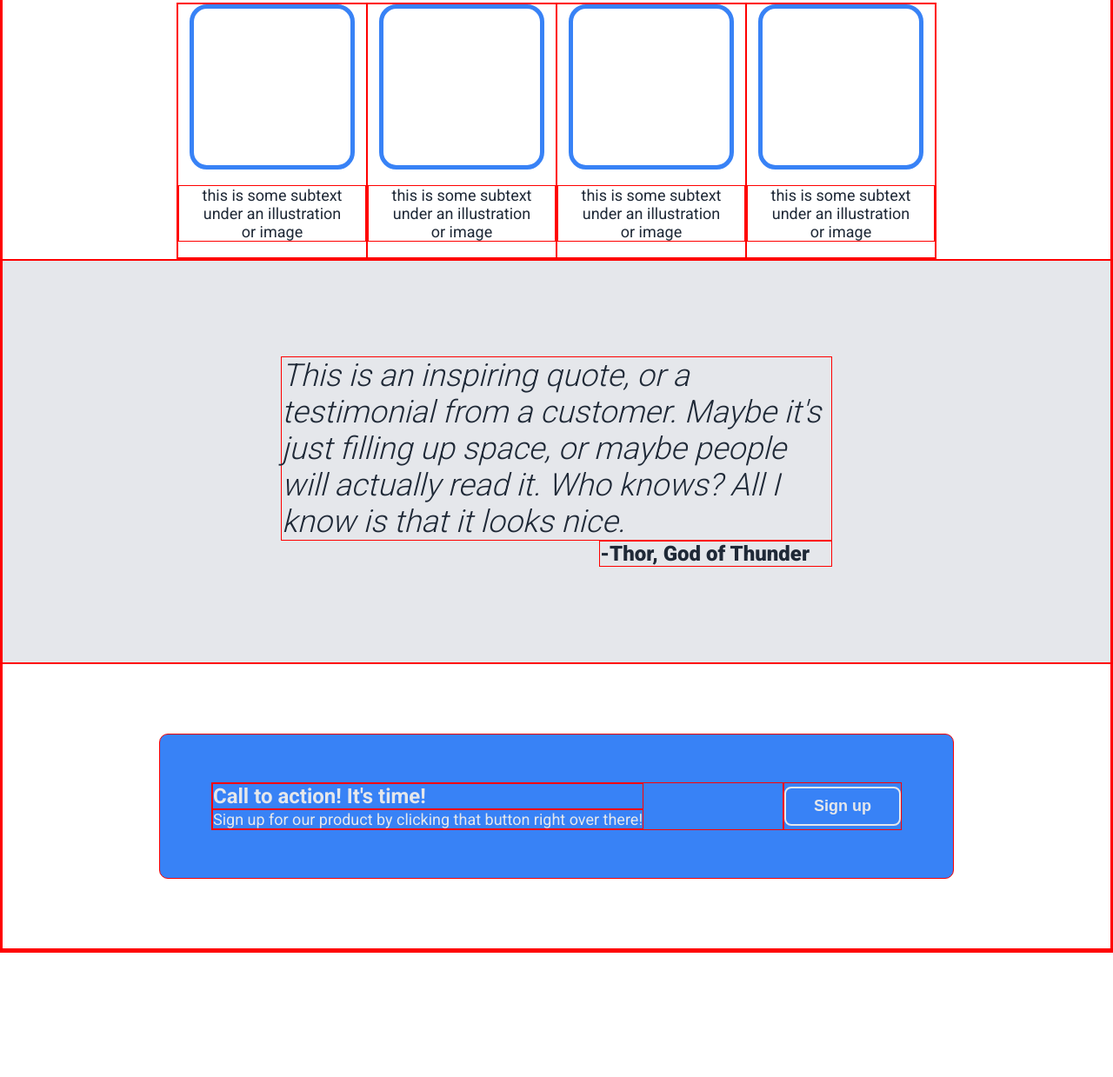
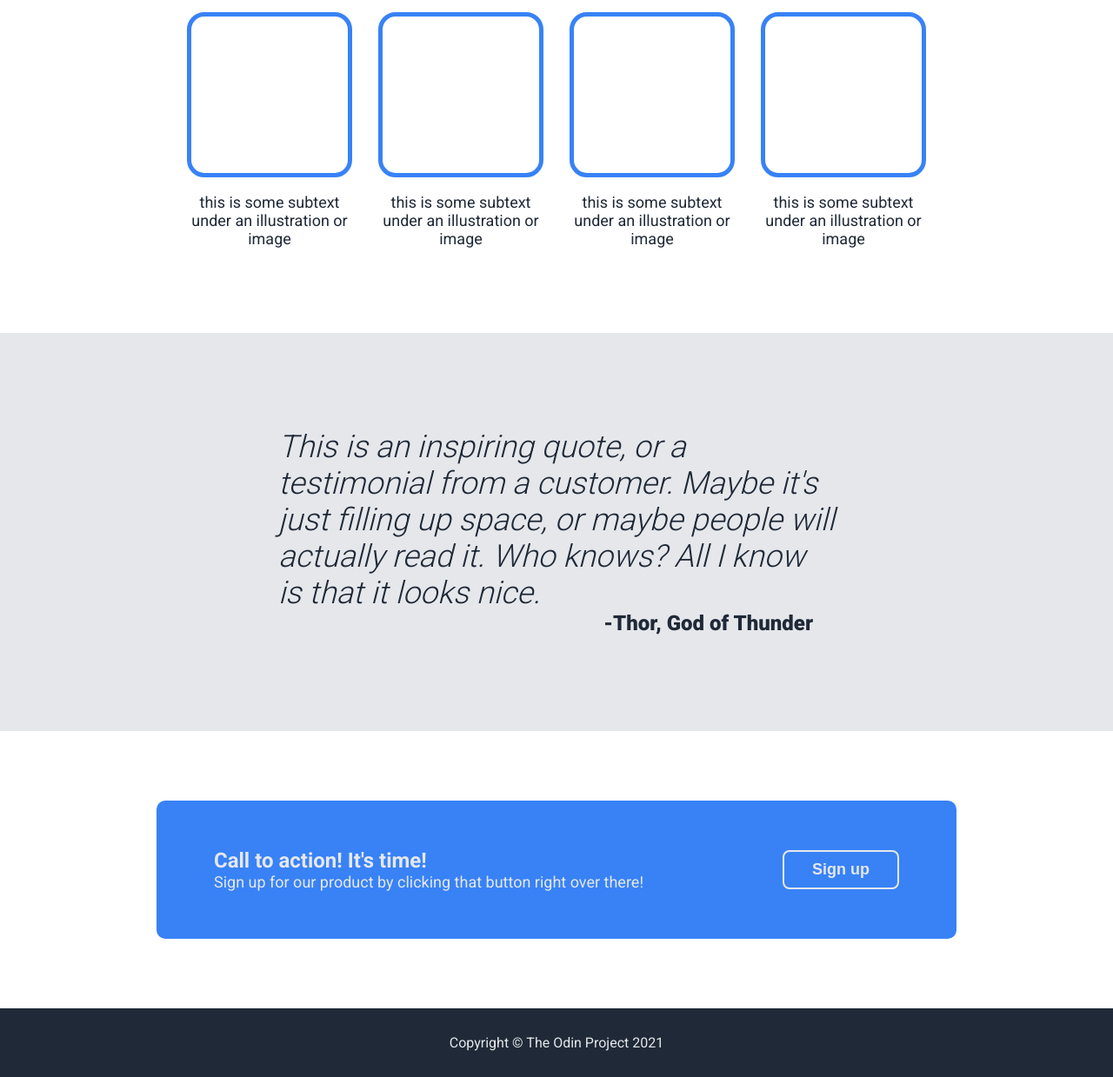
Before and after one commit to Xknorthon/landing-page, a plain HTML site: page index.html in a window 1280 px wide. Shown: the part 564-1803 px from the top of the page at 87% size. Before the commit the page ends 1660 px from the top, so only its background shows below. Drawn offline with Linux system fonts and the light colour scheme.

Commit message:
finish footer

```diff
--- a/index.html
+++ b/index.html
@@ -65,6 +65,6 @@
             </div>
         </div>
     </section>
-    <footer class="blue-bg"></footer>
+    <footer class="blue-bg">Copyright © The Odin Project 2021</footer>
 </body>
 </html>
--- a/styles.css
+++ b/styles.css
@@ -1,7 +1,3 @@
-* {
-    border: 1px solid red;
-}
-
 body {
     display: flex;
     flex-direction: column;
@@ -100,7 +96,7 @@ button {
 /* Second Section */
 .second {
     flex-direction: column;
-    padding: 0 200px;
+    padding: 30px 200px 80px 200px;
 }
 
 h2 {
@@ -200,3 +196,11 @@ h3 {
     border: 2px solid #E5E7EB;
     align-self: center;
 }
+
+/* Footer*/
+
+footer {
+    text-align: center;
+    color: #E5E7EB;
+    padding: 30px 0;
+}
```
